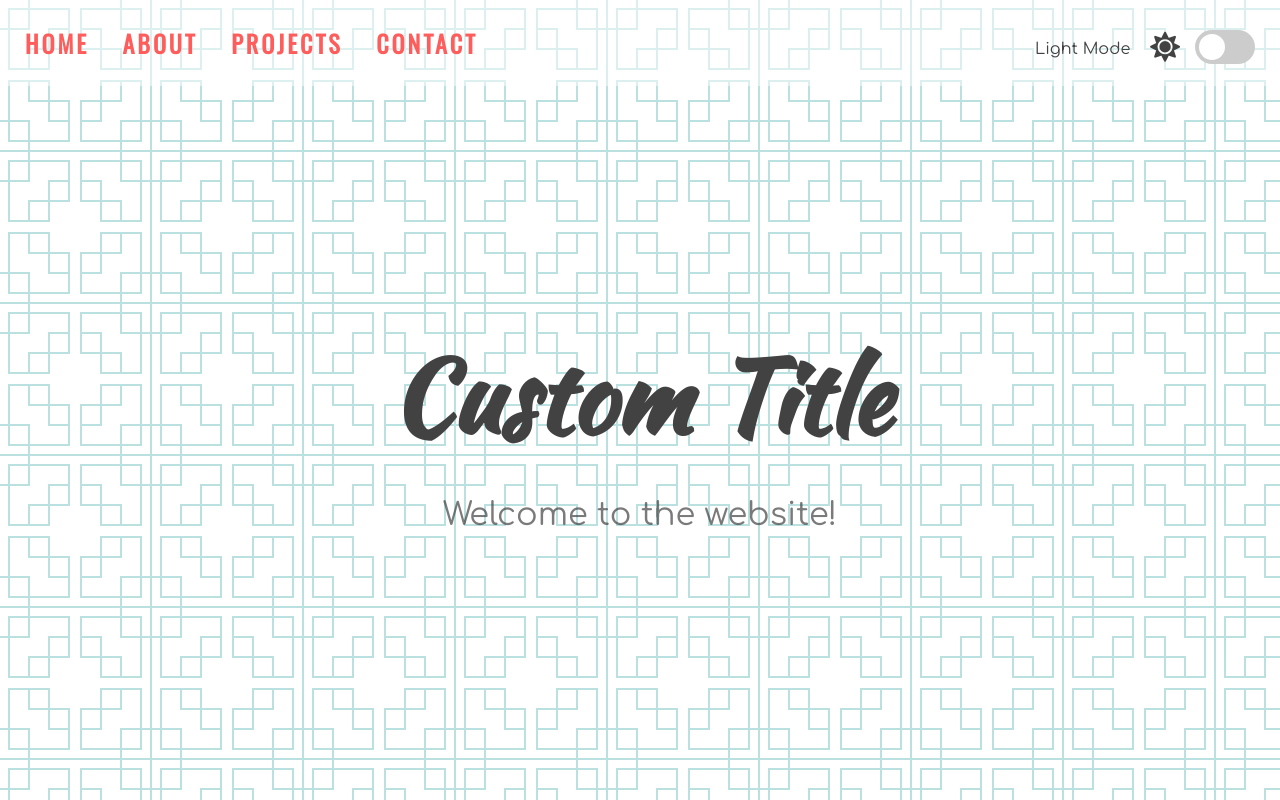
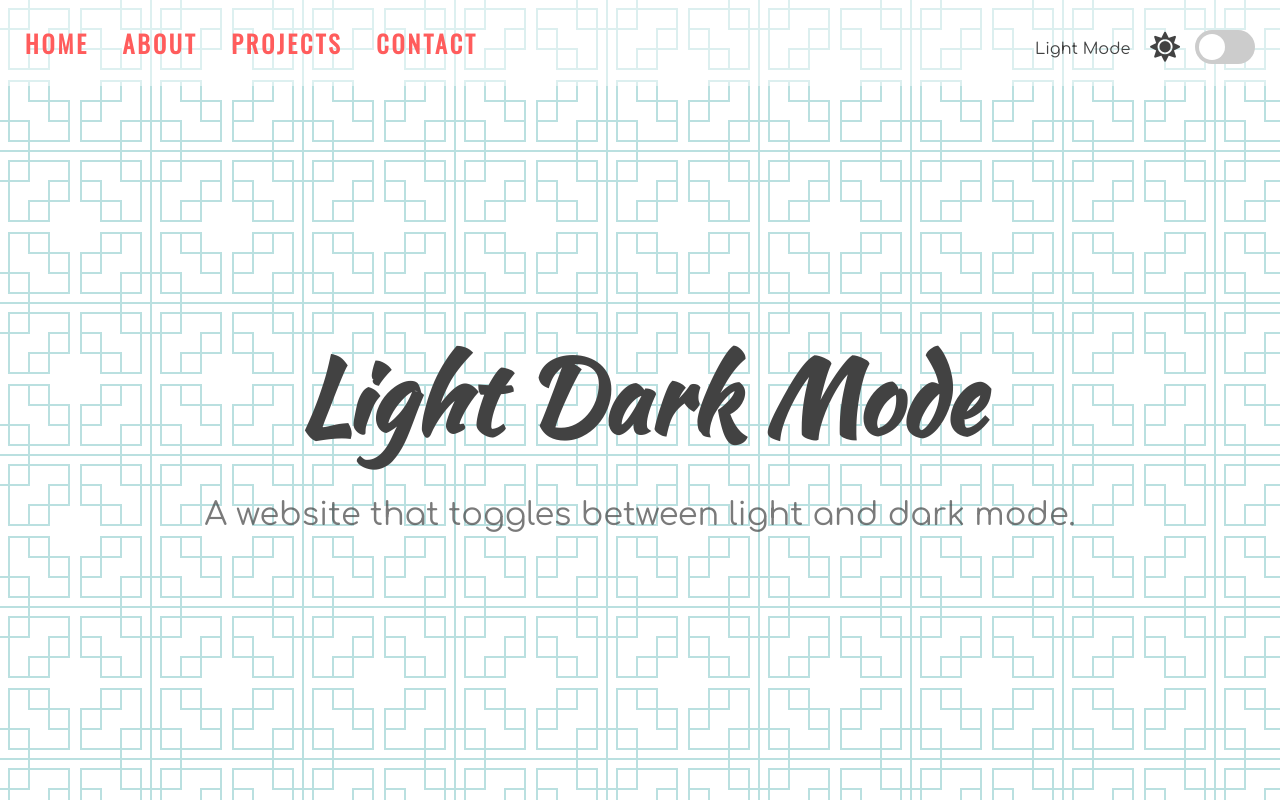
Before and after one commit to JennaTranter/light-dark-mode, a plain HTML site: page index.html in a window 1280 px wide. Shown: the top 800 px of the page. Drawn offline with nearby package versions, Linux system fonts and the light colour scheme.

Commit message:
update website title and description

```diff
--- a/index.html
+++ b/index.html
@@ -33,8 +33,8 @@
     <!-- Home Section -->
     <section id="home">
         <div class="title-group">
-            <h1>Custom Title</h1>
-            <h2>Welcome to the website!</h2>
+            <h1>Light Dark Mode</h1>
+            <h2>A website that toggles between light and dark mode.</h2>
         </div>
     </section>
 
```
